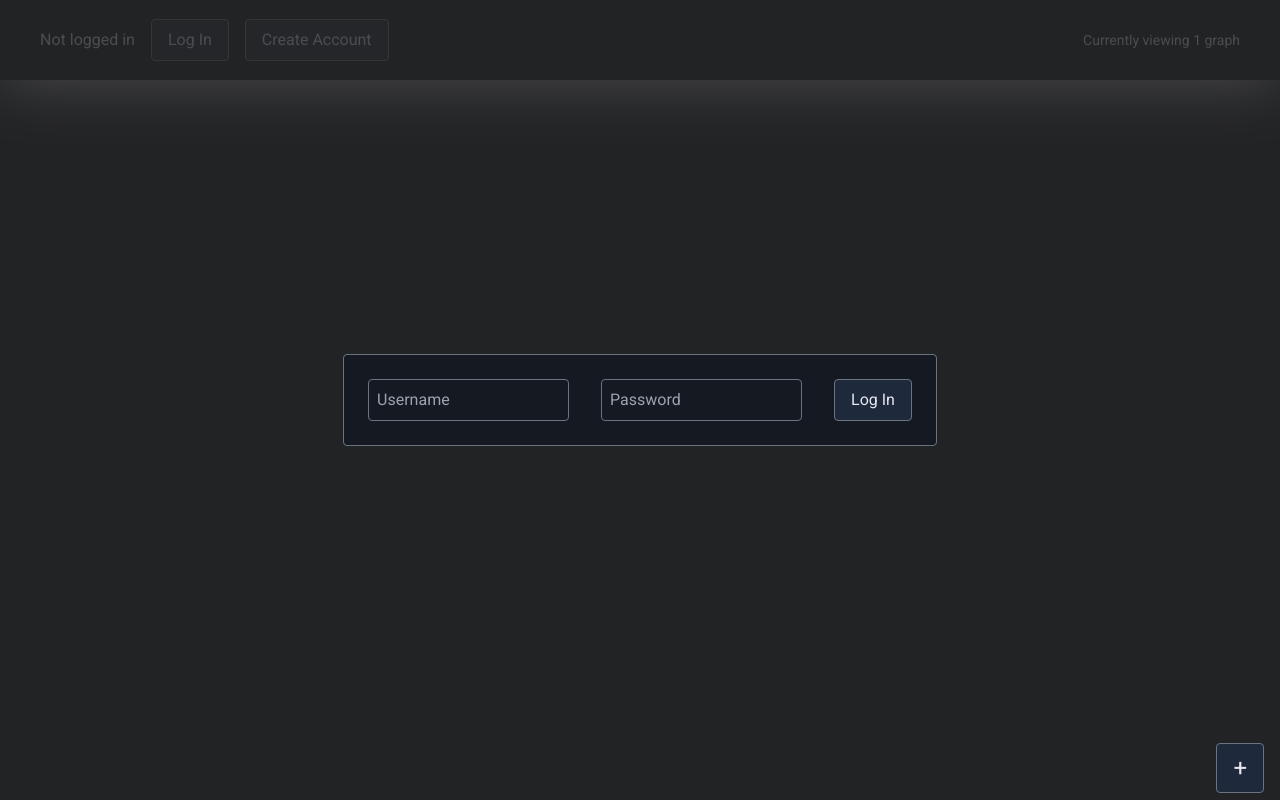
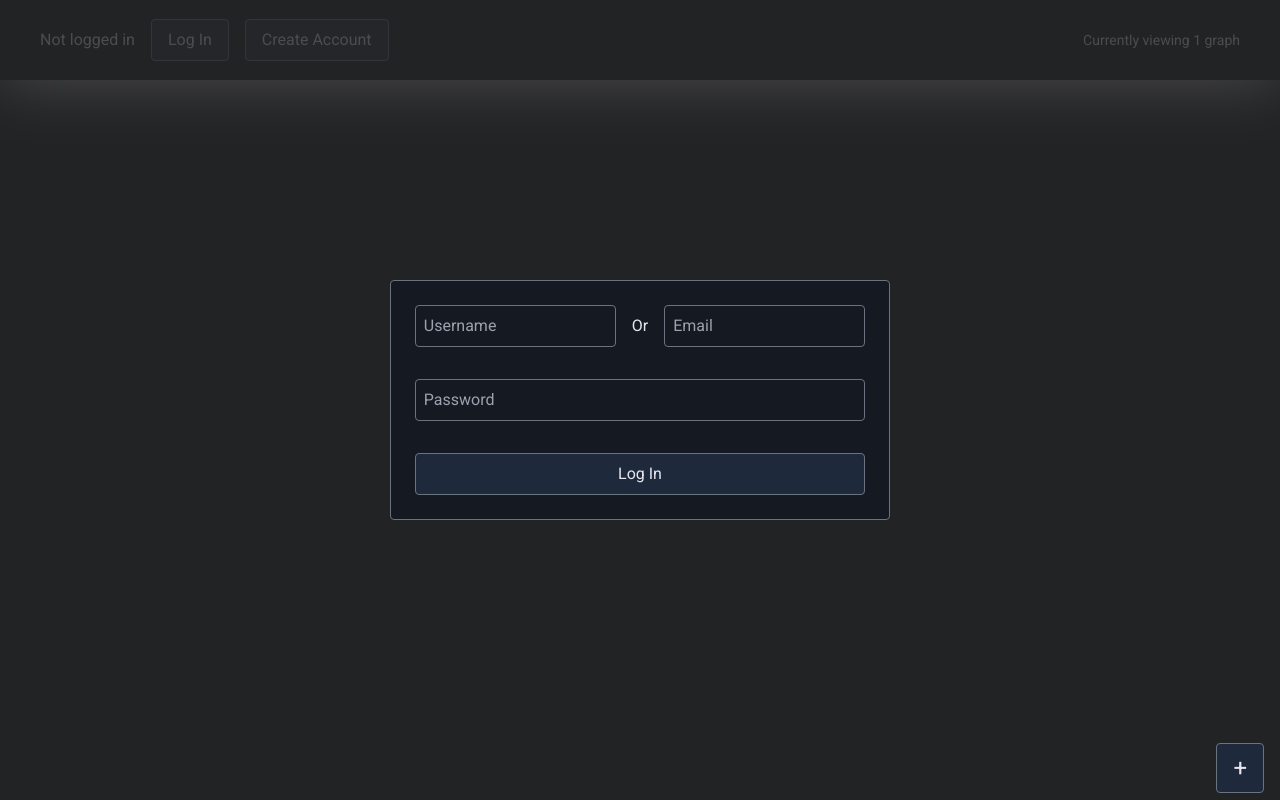
Before and after one commit to andrewchen0028/freeschool, a React (Create React App) app in the folder packages/frontend/: page /1/logIn in a window 1280 px wide. Built offline with nearby package versions, Linux system fonts and the light colour scheme; no server answers; a web font is replaced by a local one.

Commit message:
small styling, frontend for email login

```diff
--- a/packages/frontend/src/components/Graph.tsx
+++ b/packages/frontend/src/components/Graph.tsx
@@ -75,8 +75,6 @@ export default function Graph() {
         .nodeCanvasObject((nodeObject, ctx, globalScale) => {
           let node = nodeObject as Node;
           const bckgColor = colors.slate[700];
-          ctx.shadowColor = colors.nearWhite;
-          ctx.shadowBlur = 8;
           node.__bckgRadius = Math.max(ctx.measureText(node.title).width / 2 + 2, 12);
           paintRing(node, bckgColor, ctx, node.__bckgRadius);
           const fontSize = graphRef.current!.zoom() * 4 / globalScale;
--- a/packages/frontend/src/components/LogIn.tsx
+++ b/packages/frontend/src/components/LogIn.tsx
@@ -9,6 +9,7 @@ import { User } from "shared-data";
 
 export default function LogIn() {
     const [username, setUsername] = useState("");
+    const [email, setEmail] = useState("");
     const [password, setPassword] = useState("");
     const [errorFlag, setErrorFlag] = useState(0);
 
@@ -17,6 +18,11 @@ export default function LogIn() {
 
     function handleUsernameChange(event: any) {
         setUsername(event.target.value);
+        setErrorFlag(0);
+    }
+
+    function handleEmailChange(event: any) {
+        setEmail(event.target.value);
         setErrorFlag(0);
     }
 
@@ -47,10 +53,16 @@ export default function LogIn() {
         bg-neutral-800 bg-opacity-80">
             <div className="card bg-black-denim flex flex-col"
                 onClick={(event) => { event.stopPropagation(); }}>
-                <form onSubmit={handleSubmit} className="flex flex-row">
-                    <input id="username" className="text-input"
-                        placeholder="Username" required={true}
-                        value={username} onChange={handleUsernameChange} />
+                <form onSubmit={handleSubmit} className="flex flex-col">
+                    <div className="flex flex-row items-center">
+                        <input id="username" className="text-input"
+                            placeholder="Username" required={true}
+                            value={username} onChange={handleUsernameChange} />
+                        Or
+                        <input id="email" className="text-input"
+                            placeholder="Email" required={true}
+                            value={email} onChange={handleEmailChange} />
+                    </div>
                     {/* TODO-high: make all errorflags default to 0,
             and switch to label-based error handling */}
                     <label htmlFor="username" className="text-red-500"
```
